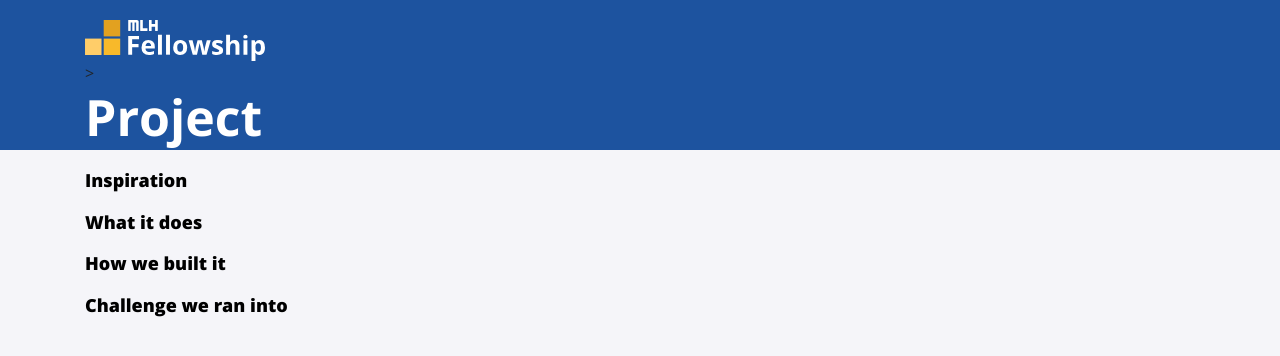
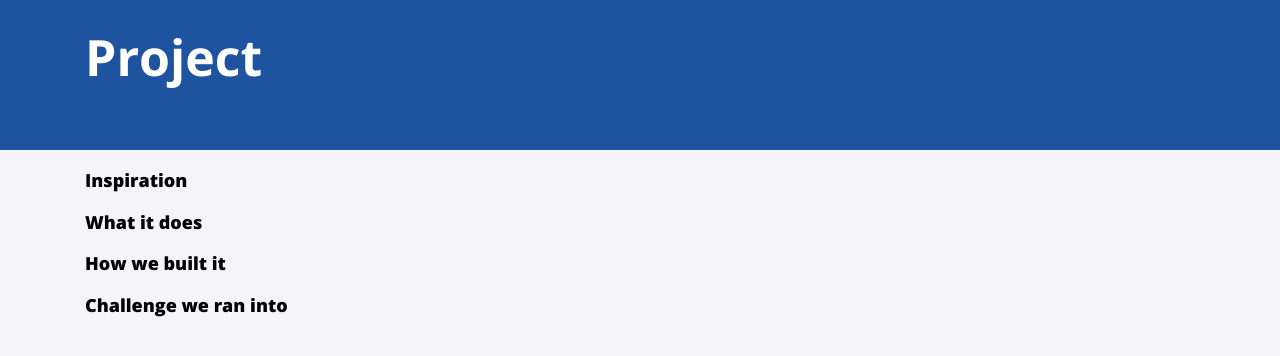
Before and after one commit to camihall/camihall, a Jekyll site: the page built from projects/proj1.md, in a window 1280 px wide. Shown: the top 356 px of the page. Built offline with Jekyll 4.4.1, drawn with Linux system fonts in a browser that asks for light colours; nearby versions of some CDN libraries.

Commit message:
Update page.html
taking out fellowship logo of pages

```diff
--- a/_layouts/page.html
+++ b/_layouts/page.html
@@ -5,9 +5,9 @@ layout: default
 <div class="banner">
     <div class="container">
         <div class="logo">
-           <! <a href="{{ site.url }}">
+           <!-- <a href="{{ site.url }}">
                 <img src="{{ site.url }}/assets/img/logo.svg"/>
-            </a>>
+            </a>-->
         </div>
         <div class="title">
             {{ page.title }}
```
